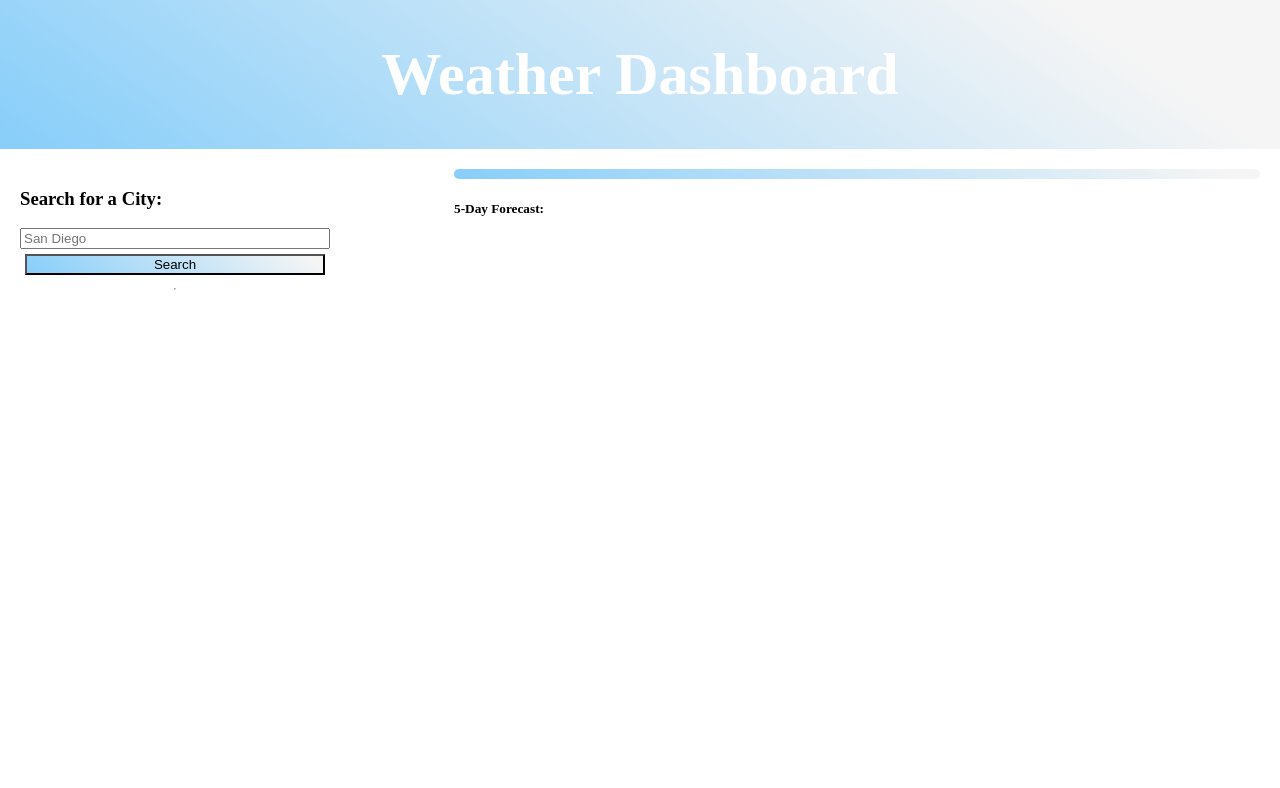
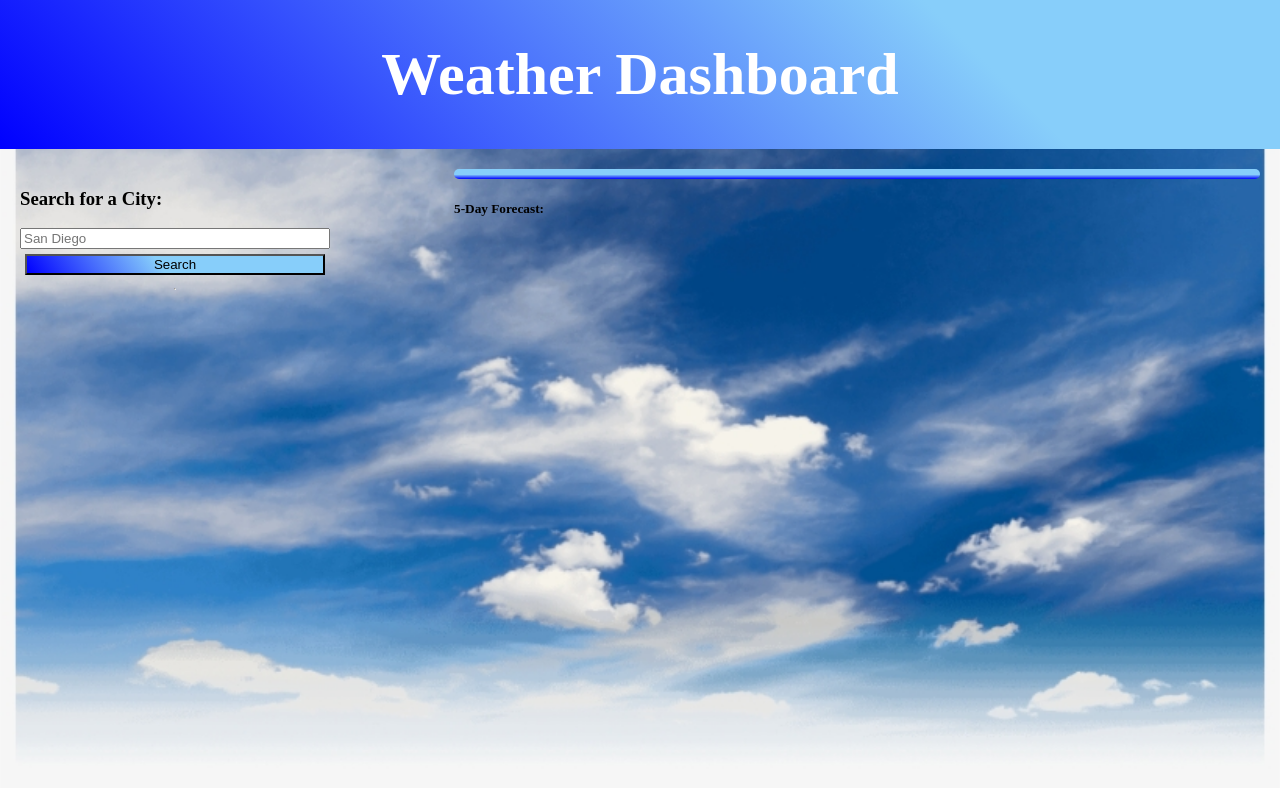
Before and after one commit to tydelgado98/daily-forecast, a plain HTML site: page index.html in a window 1280 px wide. Drawn offline with Linux system fonts and the light colour scheme.

Commit message:
added css and some stylish colors to the page

```diff
--- a/assets/css/style.css
+++ b/assets/css/style.css
@@ -1,13 +1,17 @@
 body {
     margin: 0;
     padding: 0;
-
+    background-image: url('hello.png');
+    background-repeat: no-repeat;
+    background-attachment: fixed;
+    background-position: center;
+    background-size: cover;
 }
 nav {
     margin: 0;
     padding: 40px;
     text-align: center;
-    background: linear-gradient(35deg, lightskyblue , whitesmoke 85%);
+    background: linear-gradient(45deg, blue , lightskyblue 75%);
     color: white;
     font-size: 40px;
 }
@@ -36,7 +40,7 @@ main {
 
 #current {
 
-    background: linear-gradient(35deg, lightskyblue , whitesmoke 95%);
+    background: linear-gradient(to top, blue , lightskyblue 45%);
     padding: 5px;
     border-radius: 8px;
     display: flex;
@@ -54,7 +58,7 @@ main {
 }
 
 .card {
-   background: linear-gradient(35deg, lightskyblue , whitesmoke 85%);
+   background: linear-gradient(35deg, blue , lightskyblue 45%);
     width: 68%;
     margin: 5px;
     padding: 5px;
@@ -63,7 +67,7 @@ main {
 }
 
 button {
-    background: linear-gradient(35deg, lightskyblue , whitesmoke 95%);
+    background: linear-gradient(55deg, blue , lightskyblue 45%);
     color: black;
     margin: 5px;
 }
```
Also changed, not shown: assets/css/bigclouds.png (added), assets/css/hd-blue-sky-with-white-clouds-png-31630865772b1hud1tfy1.png (added), assets/css/hello.png (added).
